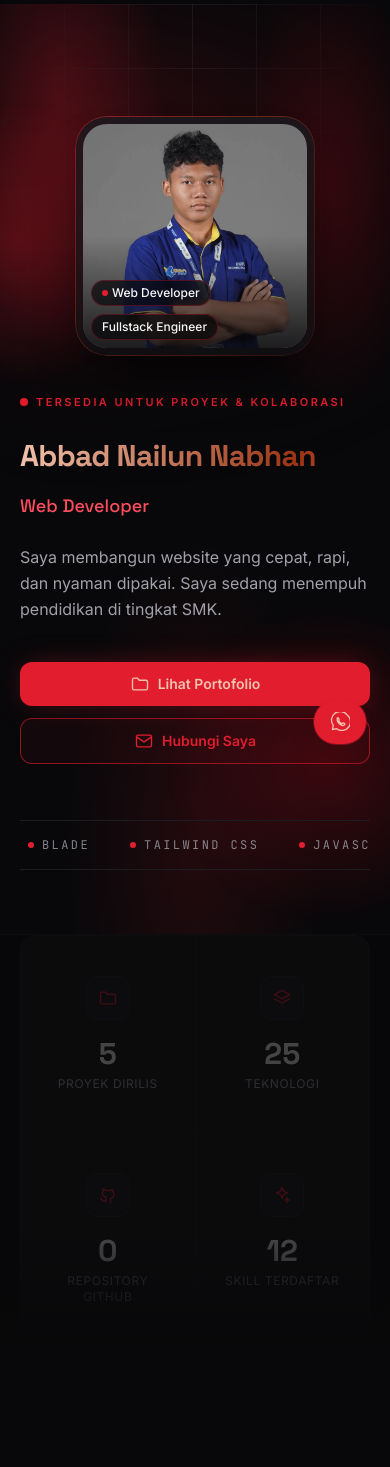
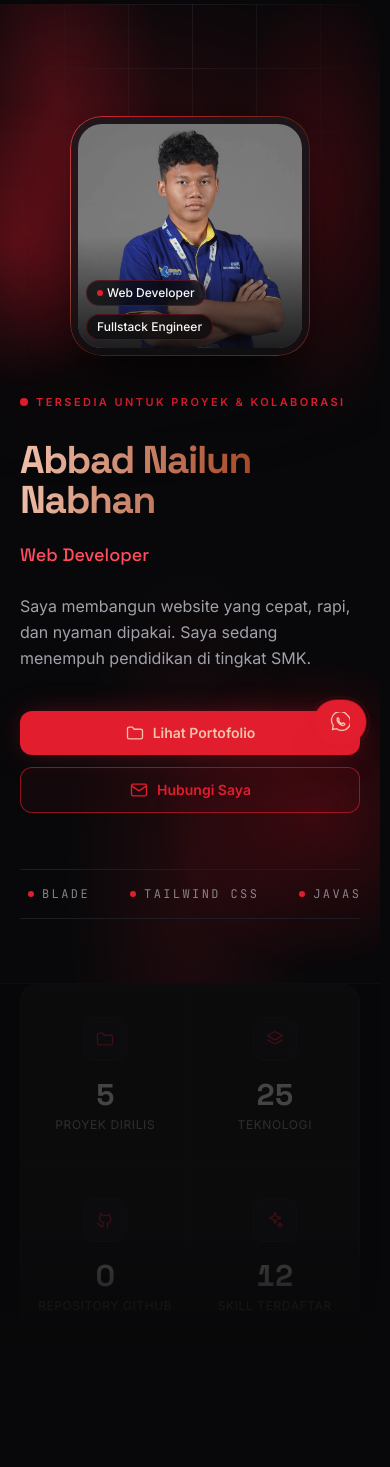
Before and after one commit to nailzen014-collab/Pesonal-Branding, a Laravel app: page / in a window 390 px wide. Shown: the part 76-1543 px from the top of the page. Run offline with Laravel 12, Linux system fonts and the light colour scheme; data comes from the database, SQL or seed files in the repository; style sheets or scripts are compiled from the project's sources; some libraries are stand-ins or nearby versions.

Commit message:
feat: Enhance styling and animations across components, add new utility classes, and improve layout responsiveness

```diff
--- a/resources/css/app.css
+++ b/resources/css/app.css
@@ -1,6 +1,13 @@
 @tailwind base;
 @tailwind components;
 @tailwind utilities;
+
+/* Sudut gradien cincin foto hero; dianimasikan oleh `.avatar-ring`. */
+@property --ring-angle {
+    syntax: '<angle>';
+    inherits: false;
+    initial-value: 0deg;
+}
 
 @layer base {
     /*
@@ -62,17 +69,31 @@
     html {
         scroll-behavior: smooth;
         scroll-padding-top: 6rem;
+        scrollbar-gutter: stable;
+        -webkit-tap-highlight-color: transparent;
     }
 
     body {
         @apply bg-ink font-sans text-text antialiased transition-colors duration-300;
+        font-feature-settings: 'kern' 1, 'liga' 1, 'calt' 1;
+        font-optical-sizing: auto;
     }
 
+    /*
+     * Judul dipatahkan seimbang dan paragraf memakai pemenggalan "pretty"
+     * agar baris terakhir tidak menggantung satu kata di layar sempit.
+     * Keduanya diabaikan browser lama tanpa efek samping.
+     */
     h1,
     h2,
     h3,
     h4 {
         @apply font-display tracking-tight;
+        text-wrap: balance;
+    }
+
+    p {
+        text-wrap: pretty;
     }
 
     ::selection {
@@ -108,9 +129,9 @@
 }
 
 @layer components {
-    /* Wadah konten dengan lebar konsisten */
+    /* Wadah konten dengan lebar konsisten; desktop lebar memakai kolom ekstra */
     .container-page {
-        @apply mx-auto w-full max-w-7xl px-5 sm:px-6 lg:px-8;
+        @apply mx-auto w-full max-w-7xl px-5 sm:px-6 lg:px-8 2xl:max-w-[84rem];
     }
 
     /*
@@ -251,6 +288,88 @@
     /* Judul bagian */
     .eyebrow {
         @apply inline-flex items-center gap-2 text-2xs font-semibold uppercase tracking-[0.22em] text-primary;
+    }
+
+    /*
+     * Garis aksen di bawah judul bagian. Lebarnya tumbuh dari kiri saat
+     * kartu judul masuk viewport (induknya `.reveal`), jadi tidak perlu
+     * JavaScript tambahan. Transform murni sehingga tidak memicu layout.
+     */
+    .title-rule {
+        transform-origin: left center;
+        transition: transform 900ms cubic-bezier(0.22, 1, 0.36, 1) 120ms;
+    }
+
+    .title-rule-center {
+        transform-origin: center;
+    }
+
+    .reveal:not(.is-visible) .title-rule {
+        transform: scaleX(0);
+    }
+
+    /*
+     * Titik timeline yang berdenyut pelan setelah barisnya terlihat.
+     * Cincin memakai pseudo-element dengan transform + opacity saja.
+     */
+    .timeline-dot {
+        position: relative;
+    }
+
+    .timeline-dot::after {
+        content: '';
+        position: absolute;
+        inset: -3px;
+        border-radius: 9999px;
+        border: 1px solid rgb(225 29 46 / 0.55);
+        opacity: 0;
+        pointer-events: none;
+    }
+
+    .reveal.is-visible .timeline-dot::after {
+        animation: dot-ping 3s cubic-bezier(0.22, 1, 0.36, 1) infinite;
+    }
+
+    /*
+     * Cincin gradien yang berputar perlahan di bingkai foto hero.
+     * Hanya area garis 1px yang direpaint (lewat `--ring-angle`), jadi
+     * biayanya kecil dibanding menganimasikan gradient latar penuh.
+     * Browser tanpa @property tetap menampilkan gradien statis.
+     */
+    .avatar-ring {
+        position: absolute;
+        inset: 0;
+        padding: 1px;
+        border-radius: inherit;
+        pointer-events: none;
+        background: conic-gradient(
+            from var(--ring-angle),
+            rgb(241 195 174 / 0.7) 0deg,
+            rgb(225 29 46 / 0.75) 70deg,
+            transparent 150deg,
+            rgb(154 52 18 / 0.6) 240deg,
+            transparent 320deg,
+            rgb(241 195 174 / 0.7) 360deg
+        );
+        -webkit-mask:
+            linear-gradient(#fff 0 0) content-box,
+            linear-gradient(#fff 0 0);
+        -webkit-mask-composite: xor;
+        mask-composite: exclude;
+        animation: ring-spin 9s linear infinite;
+    }
+
+    /*
+     * Halo lembut di tombol WhatsApp mengambang. Cincin membesar lalu
+     * memudar; transform + opacity saja supaya tetap di compositor.
+     */
+    .wa-halo {
+        position: absolute;
+        inset: 0;
+        border-radius: 9999px;
+        border: 1.5px solid rgb(225 29 46 / 0.45);
+        pointer-events: none;
+        animation: halo-pulse 3.2s cubic-bezier(0.22, 1, 0.36, 1) infinite;
     }
 
     /* Link bergaris bawah animasi */
@@ -390,6 +509,29 @@
 }
 
 @layer utilities {
+    /*
+     * Skala judul fluid: ukuran mengikuti lebar viewport di antara batas
+     * minimum dan maksimum, sehingga transisi HP → laptop → desktop halus
+     * tanpa lompatan ukuran di breakpoint.
+     */
+    .text-display-hero {
+        font-size: clamp(2.25rem, 1.35rem + 4.4vw, 5rem);
+        line-height: 1.04;
+        letter-spacing: -0.035em;
+    }
+
+    .text-display-page {
+        font-size: clamp(2rem, 1.45rem + 2.2vw, 3.5rem);
+        line-height: 1.08;
+        letter-spacing: -0.03em;
+    }
+
+    .text-display-section {
+        font-size: clamp(1.75rem, 1.4rem + 1.35vw, 2.75rem);
+        line-height: 1.12;
+        letter-spacing: -0.025em;
+    }
+
     /* Teks bergradien merah (untuk kata penekanan) */
     .text-gradient {
         @apply bg-gradient-to-r from-primary-soft via-primary to-primary-dark bg-clip-text text-transparent;
--- a/resources/views/components/project-card.blade.php
+++ b/resources/views/components/project-card.blade.php
@@ -8,7 +8,7 @@
     <a href="{{ route('portofolio.show', $project->slug) }}" class="card-media block" tabindex="-1" aria-hidden="true">
         @if ($project->thumbnail_url)
             <img src="{{ $project->thumbnail_url }}" alt="" loading="lazy" decoding="async"
-                class="h-full w-full object-cover transition duration-700 ease-smooth group-hover:scale-110">
+                class="h-full w-full object-cover transition duration-700 ease-smooth group-hover:scale-110 group-hover:brightness-110">
         @else
             {{-- Placeholder elegan saat proyek belum punya screenshot --}}
             <div class="flex h-full w-full items-center justify-center bg-dots">
@@ -51,7 +51,7 @@
         </div>
 
         {{-- mt-auto membuat tombol selalu menempel di bawah kartu --}}
-        <div class="mt-auto flex items-center gap-3 border-t border-line-soft pt-5">
+        <div class="mt-auto flex flex-wrap items-center gap-3 border-t border-line-soft pt-5">
             @if ($project->repo_url)
                 <x-ui.button :href="$project->repo_url" variant="secondary" icon="github" target="_blank" rel="noopener noreferrer">
                     Lihat Repo
--- a/resources/views/components/section-title.blade.php
+++ b/resources/views/components/section-title.blade.php
@@ -22,15 +22,15 @@
         </span>
     @endif
 
-    <h2 class="text-3xl font-bold text-text sm:text-4xl lg:text-[2.75rem] lg:leading-[1.1]">{{ $title }}</h2>
+    <h2 class="text-display-section font-bold text-text">{{ $title }}</h2>
 
     @if ($subtitle)
         <p class="mt-5 text-base leading-relaxed text-muted">{{ $subtitle }}</p>
     @endif
 
     <div @class([
-        'mt-7 h-1 rounded-full bg-gradient-to-r from-primary to-primary-dark',
+        'title-rule mt-7 h-1 rounded-full bg-gradient-to-r from-primary to-primary-dark',
         'w-16' => ! $center,
-        'mx-auto' => $center,
+        'mx-auto title-rule-center' => $center,
     ])></div>
 </div>
--- a/resources/views/components/site/back-to-top.blade.php
+++ b/resources/views/components/site/back-to-top.blade.php
@@ -3,6 +3,6 @@
     status terlihat diatur lewat data-visible oleh resources/js/scroll-ui.js.
 --}}
 <button type="button" data-back-to-top aria-label="Kembali ke atas" title="Kembali ke atas"
-    class="group invisible fixed bottom-24 right-6 z-40 inline-flex h-11 w-11 translate-y-3 items-center justify-center rounded-full border border-line bg-surface-2/90 text-muted opacity-0 shadow-card backdrop-blur transition duration-300 ease-smooth hover:border-primary/50 hover:text-primary hover:shadow-glow-soft active:scale-95 data-[visible=true]:visible data-[visible=true]:translate-y-0 data-[visible=true]:opacity-100">
+    class="group invisible fixed right-6 z-40 inline-flex h-11 w-11 translate-y-3 items-center justify-center rounded-full border border-line bg-surface-2/90 text-muted opacity-0 shadow-card backdrop-blur transition duration-300 ease-smooth hover:border-primary/50 hover:text-primary hover:shadow-glow-soft active:scale-95 data-[visible=true]:visible data-[visible=true]:translate-y-0 data-[visible=true]:opacity-100 [bottom:calc(6rem+env(safe-area-inset-bottom))]">
     <x-icon name="arrow-up" class="h-5 w-5 transition-transform duration-300 group-hover:-translate-y-0.5" />
 </button>
--- a/resources/views/components/site/footer.blade.php
+++ b/resources/views/components/site/footer.blade.php
@@ -105,7 +105,8 @@
 
 {{-- Tombol WhatsApp mengambang: kontak selalu terjangkau dari halaman mana pun --}}
 <a href="{{ $wa }}" target="_blank" rel="noopener noreferrer" aria-label="Hubungi via WhatsApp"
-    class="group fixed bottom-6 right-6 z-40 flex items-center gap-2 rounded-full bg-primary px-4 py-3 text-gold-soft shadow-glow-primary transition duration-500 ease-smooth hover:-translate-y-1 hover:bg-primary-dark">
-    <x-icon name="whatsapp" class="h-5 w-5" />
-    <span class="hidden text-sm font-semibold sm:inline">Chat WA</span>
+    class="group fixed right-6 z-40 flex items-center gap-2 rounded-full bg-primary px-4 py-3 text-gold-soft shadow-glow-primary transition duration-500 ease-smooth hover:-translate-y-1 hover:bg-primary-dark [bottom:calc(1.5rem+env(safe-area-inset-bottom))]">
+    <span class="wa-halo" aria-hidden="true"></span>
+    <x-icon name="whatsapp" class="relative h-5 w-5" />
+    <span class="relative hidden text-sm font-semibold sm:inline">Chat WA</span>
 </a>
--- a/resources/views/components/site/navbar.blade.php
+++ b/resources/views/components/site/navbar.blade.php
@@ -28,14 +28,11 @@
         aria-label="Navigasi utama">
 
         <div class="flex h-full items-center justify-between gap-4 px-3 sm:px-5">
-            <a href="{{ route('home') }}" class="group flex items-center gap-2.5 flex-shrink-0">
-                <span class="relative inline-flex h-9 w-9 items-center justify-center rounded-xl bg-gradient-to-br from-primary to-primary-dark shadow-glow-soft transition duration-500 group-hover:scale-105">
+            <a href="{{ route('home') }}" class="group flex min-w-0 items-center gap-2.5">
+                <span class="relative inline-flex h-9 w-9 shrink-0 items-center justify-center rounded-xl bg-gradient-to-br from-primary to-primary-dark shadow-glow-soft transition duration-500 group-hover:scale-105">
                     <x-icon name="code" class="h-5 w-5 text-gold-soft" />
                 </span>
-                <span class="font-display text-lg font-bold tracking-tight text-text hidden sm:block">
-                    {{ $name }}<span class="text-primary">.</span>
-                </span>
-                <span class="font-display text-lg font-bold tracking-tight text-text sm:hidden">
+                <span class="truncate font-display text-lg font-bold tracking-tight text-text">
                     {{ $name }}<span class="text-primary">.</span>
                 </span>
             </a>
@@ -84,8 +81,9 @@
                     @php $active = request()->routeIs($item['route']); @endphp
                     <li>
                         <a href="{{ route($item['route']) }}"
+                            style="animation-delay: {{ 30 + $loop->index * 45 }}ms"
                             @class([
-                                'block rounded-xl px-4 py-3 text-sm font-medium transition duration-300 active:scale-[0.99]',
+                                'animate-fade-up block rounded-xl px-4 py-3 text-sm font-medium transition duration-300 active:scale-[0.99]',
                                 'bg-primary/10 text-primary' => $active,
                                 'text-muted hover:bg-surface-2 hover:text-text' => ! $active,
                             ])>
@@ -94,13 +92,13 @@
                     </li>
                 @endforeach
 
-                <li class="pt-2">
+                <li class="animate-fade-up pt-2" style="animation-delay: 360ms">
                     <x-ui.button :href="$wa" icon="whatsapp" class="w-full" target="_blank" rel="noopener noreferrer">
                         Hubungi via WhatsApp
                     </x-ui.button>
                 </li>
 
-                <li class="pt-2 flex items-center gap-2">
+                <li class="flex animate-fade-up items-center gap-2 pt-2" style="animation-delay: 400ms">
                     <x-ui.theme-toggle class="!h-9 !w-9" />
                     <a href="{{ $github }}" target="_blank" rel="noopener noreferrer" class="icon-button group" aria-label="GitHub">
                         <x-icon name="github" class="transition-transform duration-300 group-hover:scale-110" />
--- a/resources/views/components/site/page-header.blade.php
+++ b/resources/views/components/site/page-header.blade.php
@@ -32,7 +32,7 @@
                 </span>
             @endif
 
-            <h1 class="mt-5 font-display text-3xl font-bold leading-[1.1] text-text sm:text-5xl lg:text-6xl">{{ $title }}</h1>
+            <h1 class="mt-5 text-display-page font-bold text-text">{{ $title }}</h1>
 
             @if ($subtitle)
                 <p class="mt-6 max-w-2xl text-base leading-relaxed text-muted sm:text-lg">{{ $subtitle }}</p>
--- a/resources/views/layouts/guest.blade.php
+++ b/resources/views/layouts/guest.blade.php
@@ -12,7 +12,7 @@
 
     <link rel="preconnect" href="https://fonts.googleapis.com">
     <link rel="preconnect" href="https://fonts.gstatic.com" crossorigin>
-    <link href="https://fonts.googleapis.com/css2?family=Inter:wght@300;400;500;600;700&family=JetBrains+Mono:wght@400;500&family=Space+Grotesk:wght@500;600;700&display=swap" rel="stylesheet">
+    <link href="https://fonts.googleapis.com/css2?family=Inter:wght@300..700&family=JetBrains+Mono:wght@400..500&family=Space+Grotesk:wght@500..700&display=swap" rel="stylesheet">
 
     <link rel="icon" type="image/png" href="{{ asset('images/favicon.png') }}">
     <link rel="apple-touch-icon" href="{{ asset('images/favicon.png') }}">
--- a/resources/views/layouts/public.blade.php
+++ b/resources/views/layouts/public.blade.php
@@ -36,10 +36,12 @@
 
     <link rel="canonical" href="{{ $canonical }}">
 
-    {{-- Font: Space Grotesk (judul), Inter (isi), JetBrains Mono (kode) --}}
+    {{-- Font: Space Grotesk (judul), Inter (isi), JetBrains Mono (kode).
+         Rentang weight memakai file variable font: satu unduhan per keluarga
+         dan bobot di antaranya tetap tajam di layar HiDPI. --}}
     <link rel="preconnect" href="https://fonts.googleapis.com">
     <link rel="preconnect" href="https://fonts.gstatic.com" crossorigin>
-    <link href="https://fonts.googleapis.com/css2?family=Inter:wght@300;400;500;600;700&family=JetBrains+Mono:wght@400;500&family=Space+Grotesk:wght@500;600;700&display=swap" rel="stylesheet">
+    <link href="https://fonts.googleapis.com/css2?family=Inter:wght@300..700&family=JetBrains+Mono:wght@400..500&family=Space+Grotesk:wght@500..700&display=swap" rel="stylesheet">
 
     <link rel="icon" type="image/png" href="{{ asset('images/favicon.png') }}">
     <link rel="apple-touch-icon" href="{{ asset('images/favicon.png') }}">
--- a/resources/views/pages/home.blade.php
+++ b/resources/views/pages/home.blade.php
@@ -43,7 +43,7 @@
                     Tersedia untuk proyek & kolaborasi
                 </span>
 
-                <h1 class="mt-7 min-w-0 break-words text-shine font-display text-3xl font-bold leading-[1.05] sm:text-6xl lg:text-7xl animate-fade-up"
+                <h1 class="mt-7 min-w-0 break-words text-shine text-display-hero font-display font-bold animate-fade-up"
                     style="animation-delay: 80ms">
                     {{ $siteName }}
                 </h1>
@@ -98,11 +98,12 @@
                         data-tilt>
                         <img src="{{ $photoUrl }}" alt="Foto profil {{ $siteName }}"
                             width="512" height="512" fetchpriority="high" decoding="async"
-                            class="aspect-square h-auto w-56 max-w-full rounded-[1.5rem] object-cover object-top sm:w-72 lg:w-80">
+                            class="aspect-square h-auto w-56 max-w-full rounded-[1.5rem] object-cover object-top sm:w-72 lg:w-80 xl:w-[22rem]">
 
                         <div class="pointer-events-none absolute inset-2 rounded-[1.5rem] bg-gradient-to-t from-ink/80 via-transparent to-transparent" aria-hidden="true"></div>
 
                         <span class="sheen-band" aria-hidden="true"></span>
+                        <span class="avatar-ring" aria-hidden="true"></span>
 
                         <div class="absolute bottom-4 left-4 right-4 flex flex-wrap items-center gap-2">
                             <span class="pill border-primary/30 bg-ink/70 text-text text-xs">
@@ -127,11 +128,11 @@
                 ['value' => $stats['repositories'], 'label' => 'Repository GitHub', 'icon' => 'github'],
                 ['value' => $stats['skills'], 'label' => 'Skill Terdaftar', 'icon' => 'sparkles'],
             ] as $stat)
-                <div class="group relative bg-surface/80 px-6 py-10 text-center transition duration-500 hover:bg-surface-2/80">
+                <div class="group relative bg-surface/80 px-4 py-8 text-center transition duration-500 hover:bg-surface-2/80 sm:px-6 sm:py-10">
                     <span class="inline-flex h-11 w-11 items-center justify-center rounded-xl border border-line bg-surface-2/70 text-primary transition duration-500 group-hover:-translate-y-1 group-hover:border-primary/40 group-hover:shadow-glow-soft">
                         <x-icon :name="$stat['icon']" class="h-5 w-5" />
                     </span>
-                    <p class="mt-4 font-display text-3xl font-bold text-text sm:text-4xl"
+                    <p class="mt-4 font-display text-3xl font-bold tabular-nums text-text sm:text-4xl"
                         data-count-to="{{ $stat['value'] }}">{{ $stat['value'] }}</p>
                     <p class="mt-1 text-xs uppercase tracking-wider text-muted">{{ $stat['label'] }}</p>
                 </div>
@@ -268,7 +269,7 @@
                 @foreach ($experiences as $experience)
                     <li class="relative">
                         <span class="absolute -left-[2.6rem] flex h-6 w-6 items-center justify-center rounded-full border border-primary/40 bg-ink">
-                            <span class="h-2 w-2 rounded-full bg-primary"></span>
+                            <span class="timeline-dot h-2 w-2 rounded-full bg-primary"></span>
                         </span>
                         <p class="font-mono text-2xs uppercase tracking-wider text-primary">{{ $experience->period }}</p>
                         <h3 class="mt-1 font-display text-base font-semibold text-text">{{ $experience->title }}</h3>
--- a/resources/views/pages/sertifikat.blade.php
+++ b/resources/views/pages/sertifikat.blade.php
@@ -24,7 +24,7 @@
         @else
             <div class="grid gap-6 sm:grid-cols-2 lg:grid-cols-3">
                 @foreach ($certificates as $certificate)
-                    <article class="reveal card card-hover group/cert flex flex-col">
+                    <article class="reveal card card-hover-tilt group/cert flex flex-col" data-tilt>
                         @if ($certificate->image_url)
                             <img src="{{ $certificate->image_url }}" alt="Sertifikat {{ $certificate->title }}" loading="lazy"
                                 decoding="async" class="mb-6 aspect-video w-full rounded-xl object-cover">
--- a/resources/views/pages/tentang.blade.php
+++ b/resources/views/pages/tentang.blade.php
@@ -125,7 +125,7 @@
                                     @foreach ($items as $item)
                                         <li class="relative">
                                             <span class="absolute -left-[2.35rem] flex h-5 w-5 items-center justify-center rounded-full border border-primary/40 bg-ink">
-                                                <span class="h-1.5 w-1.5 rounded-full bg-primary"></span>
+                                                <span class="timeline-dot h-1.5 w-1.5 rounded-full bg-primary"></span>
                                             </span>
                                             <p class="font-mono text-2xs uppercase tracking-wider text-primary">{{ $item->period }}</p>
                                             <h4 class="mt-1 font-display text-base font-semibold text-text">{{ $item->title }}</h4>
```
Also changed, not shown: other parts of resources/css/app.css (+48 -0 lines), .qoder/settings.local.json.
